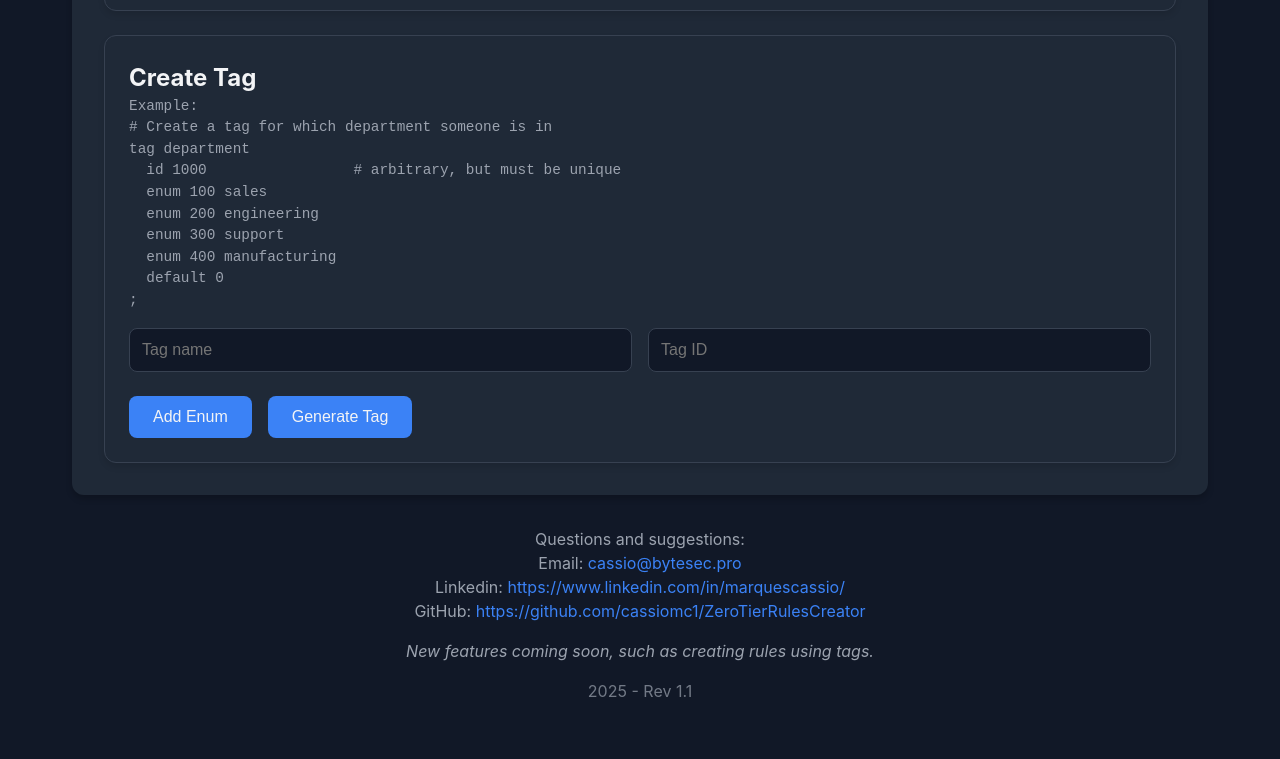
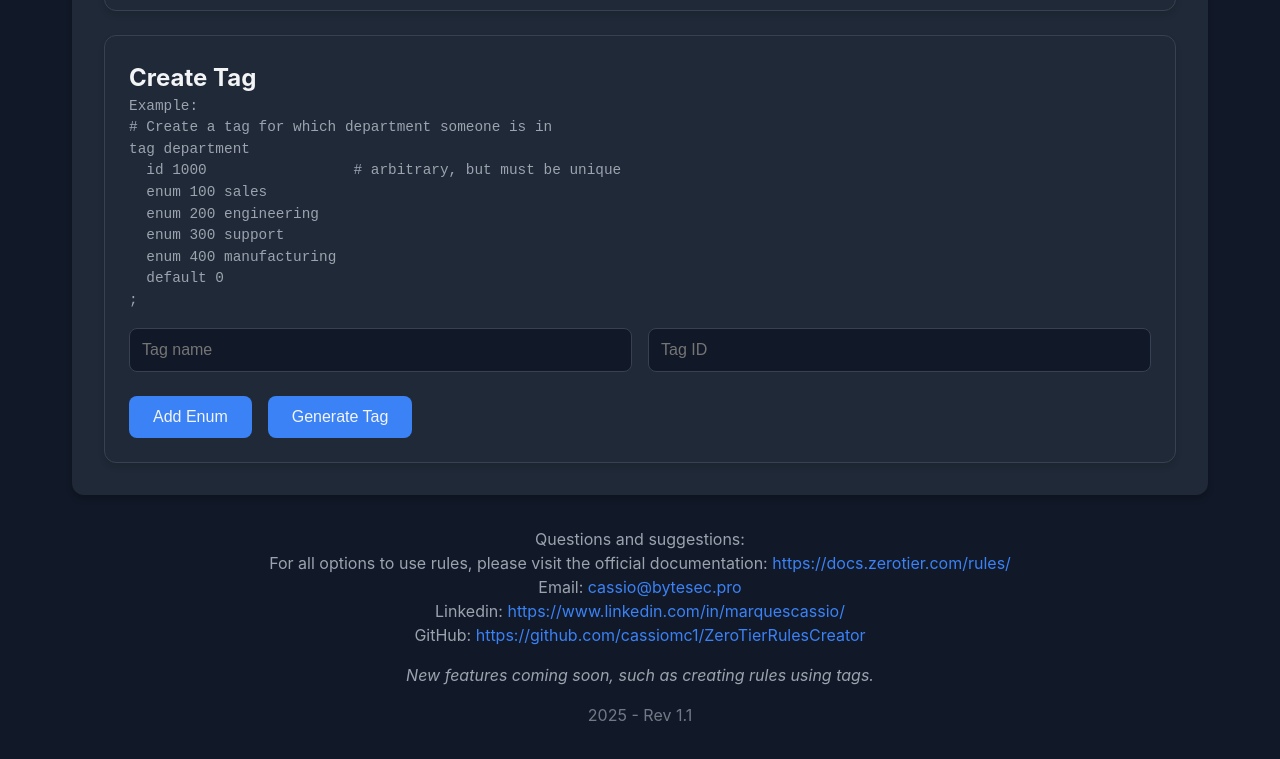
Before and after one commit to cassiomc1/ZeroTierRulesCreator, a plain HTML site: page index.html in a window 1280 px wide. Shown: the part 740-1499 px from the top of the page. Drawn offline with nearby package versions, Linux system fonts and the light colour scheme.

Commit message:
Add link to oficial documentation

```diff
--- a/index.html
+++ b/index.html
@@ -779,6 +779,7 @@
     </script>
     <div style="text-align: center; margin-top: 2rem; color: var(--text-secondary); padding-bottom: 1rem;">
         <p>Questions and suggestions:</p>
+        <p>For all options to use rules, please visit the official documentation: <a href="https://docs.zerotier.com/rules/" target="_blank" style="color: var(--primary); text-decoration: none;">https://docs.zerotier.com/rules/</a></p>
         <p>Email: <a href="mailto:cassio@bytesec.pro" style="color: var(--primary); text-decoration: none;">cassio@bytesec.pro</a></p>
         <p>Linkedin: <a href="https://www.linkedin.com/in/marquescassio/" target="_blank" style="color: var(--primary); text-decoration: none;">https://www.linkedin.com/in/marquescassio/</a></p>
         <p>GitHub: <a href="https://github.com/cassiomc1/ZeroTierRulesCreator" target="_blank" style="color: var(--primary); text-decoration: none;">https://github.com/cassiomc1/ZeroTierRulesCreator</a></p>
```
